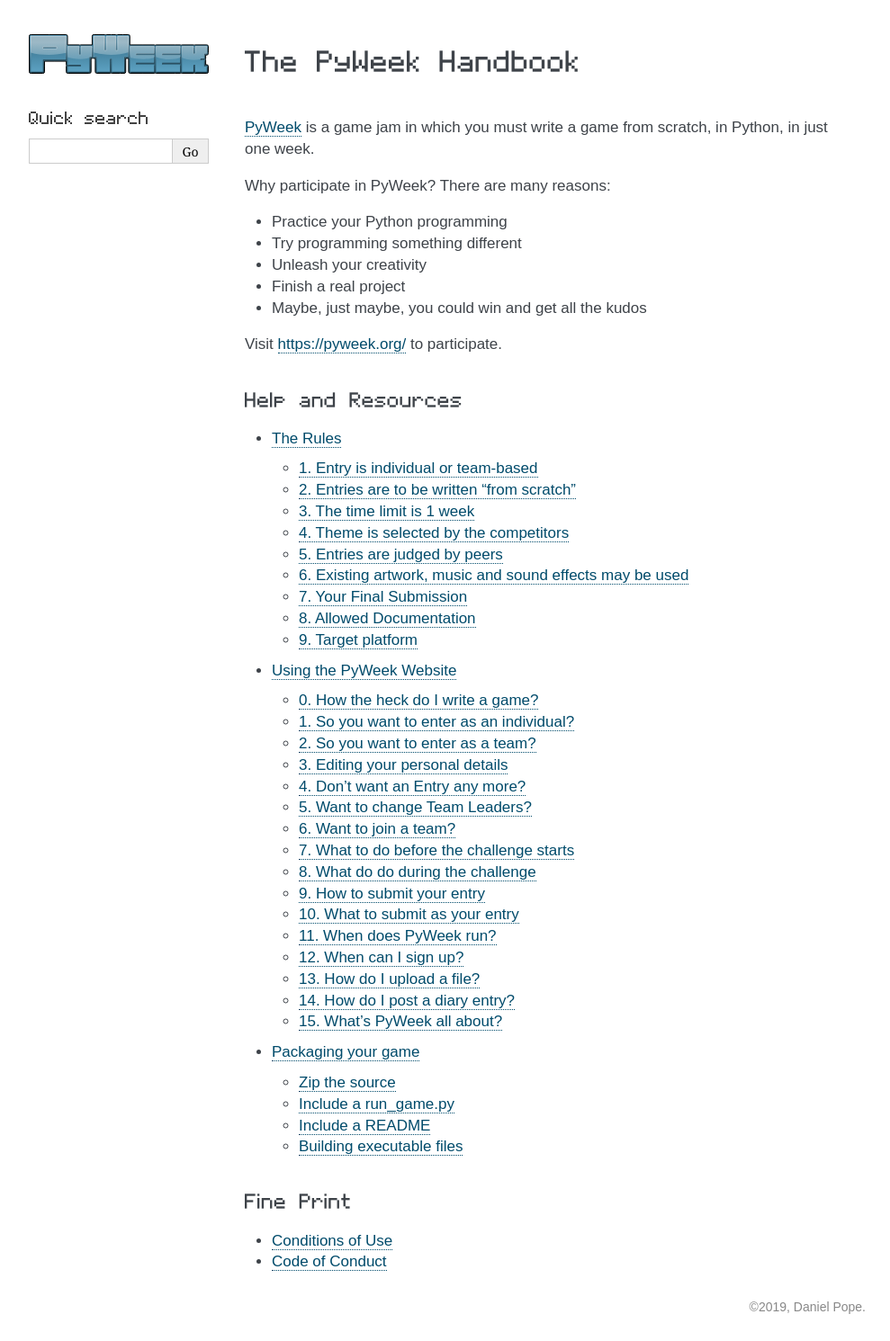
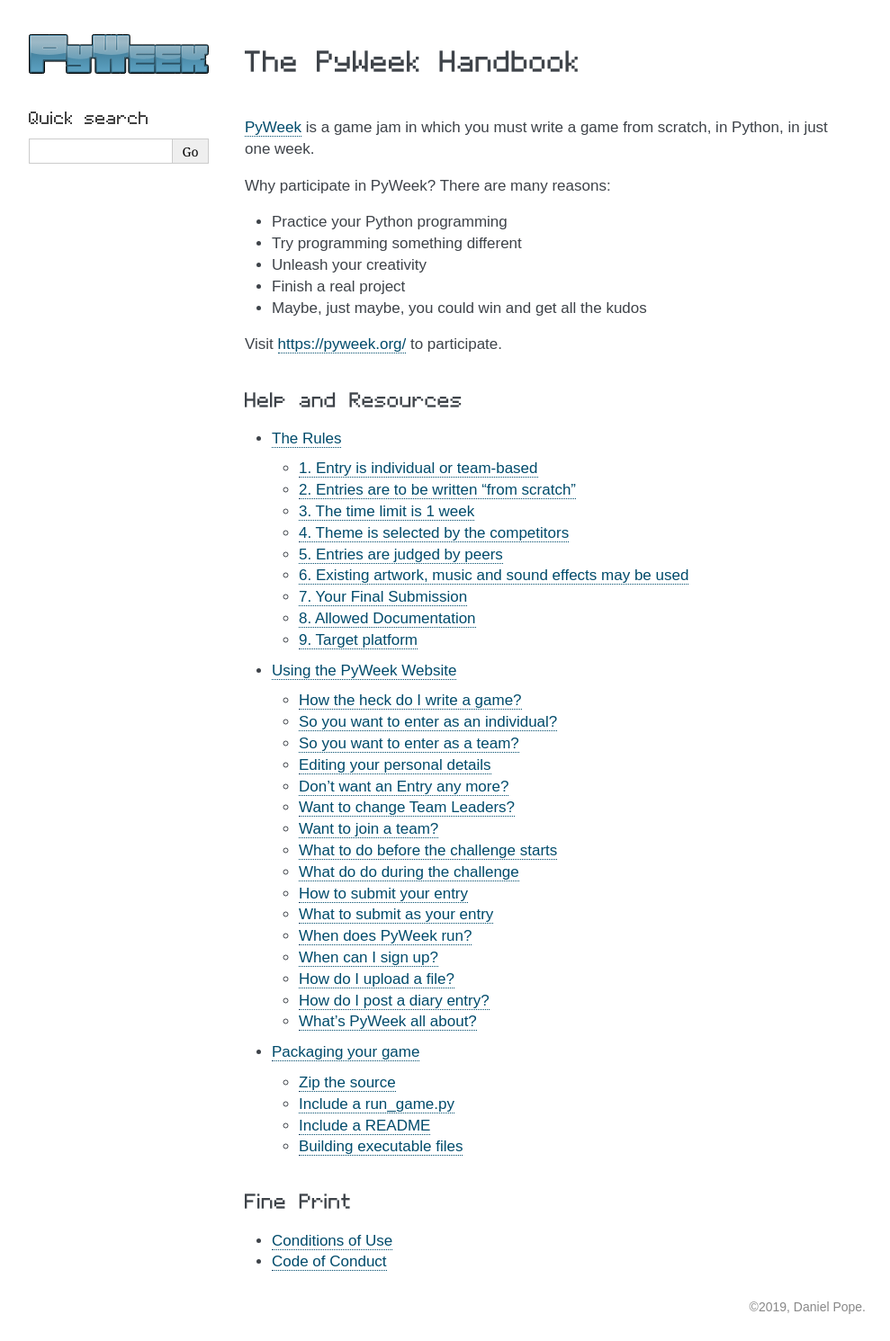
Before and after one commit to pyweekorg/docs, a Sphinx documentation site: the page built from docs/index.rst, in a window 1280 px wide. Shown: the whole page at 90% size, without its empty margins (148-1137 px from the left). Built offline with Sphinx 7.4.7, drawn with Linux system fonts in a browser that asks for light colours.

Commit message:
Remove heading numbers from help

```diff
--- a/docs/help.rst
+++ b/docs/help.rst
@@ -5,8 +5,8 @@
 :date: 2019-02-16
 
 
-0. How the heck do I write a game?
-----------------------------------
+How the heck do I write a game?
+-------------------------------
 
 There's some great tutorials out there and Al Sewigart, the author of the
 free book *Invent Your Own Computer Games with Python* has compiled a `list
@@ -14,8 +14,8 @@
 
 __ http://inventwithpython.com/blog/2010/09/01/the-top-10-pygame-tutorials/
 
-1. So you want to enter as an individual?
------------------------------------------
+So you want to enter as an individual?
+--------------------------------------
 
 You should log into the PyWeek site and go to the latest challenge in the
 sidebar. Then in the the sidebar you should see "Register Entry".
@@ -28,8 +28,8 @@
 (the latter only once the challenge has started).
 
 
-2. So you want to enter as a team?
-----------------------------------
+So you want to enter as a team?
+-------------------------------
 
 This step should be performed by the team leader.
 
@@ -48,8 +48,8 @@
 name or membership listing).
 
 
-3. Editing your personal details
---------------------------------
+Editing your personal details
+-----------------------------
 
 Once you've logged in use the "Edit Profile" link in the menu
 to configure how your profile is displayed on the PyWeek site.
@@ -64,26 +64,26 @@
 password.
 
 
-4. Don't want an Entry any more?
---------------------------------
+Don't want an Entry any more?
+-----------------------------
 
 Just ask Daniel to remove it. Mail him at daniel@pyweek.org
 
 
-5. Want to change Team Leaders?
--------------------------------
+Want to change Team Leaders?
+----------------------------
 
 Just ask Daniel to change it. Mail him at daniel@pyweek.org
 
 
-6. Want to join a team?
------------------------
+Want to join a team?
+--------------------
 
 Ask the team leader of that team to add you.
 
 
-7. What to do before the challenge starts
------------------------------------------
+What to do before the challenge starts
+--------------------------------------
 
 1. Make sure you have working versions of the libraries you're going to use.
 2. Make sure you can build packages to submit as your final submission (if
@@ -94,8 +94,8 @@
    for you.
 
 
-8. What do do during the challenge
-----------------------------------
+What do do during the challenge
+-------------------------------
 
 1. Plan on spending at least several hours packaging and testing your
    packaging.
@@ -107,8 +107,8 @@
 5. Hang around in the IRC channel, irc.freenode.net channel #pyweek
 
 
-9. How to submit your entry
----------------------------
+How to submit your entry
+------------------------
 
 Visit your entry's page any time during the challenge and up to 24 hours
 after the finish to upload your file(s). You may upload as many files
@@ -119,8 +119,8 @@
 the challenge finishes there will be no leniency for failure to upload.
 
 
-10. What to submit as your entry
---------------------------------
+What to submit as your entry
+----------------------------
 
 Consider the advice at http://www.pygame.org/wiki/distributing
 
@@ -154,15 +154,15 @@
 __ http://media.pyweek.org/static/pyweek-upload.py
 
 
-11. When does PyWeek run?
--------------------------
+When does PyWeek run?
+---------------------
 
 PyWeek runs every 6 months in Spring/Autumn. This usually works out to be
 around the first week of April and September.
 
 
-12. When can I sign up?
------------------------
+When can I sign up?
+-------------------
 
 Registration for PyWeek opens 45 days before the challenge start date
 and remains open until the very end of the week-long challenge.
@@ -170,8 +170,8 @@
 Yes, you can sign up during the week.
 
 
-13. How do I upload a file?
----------------------------
+How do I upload a file?
+-----------------------
 
 You may upload a file any time during the running of the challenge (ie. after the
 start date).
@@ -190,8 +190,8 @@
 about submitting your entry to the site.
 
 
-14. How do I post a diary entry?
---------------------------------
+How do I post a diary entry?
+----------------------------
 
 To post an entry:
 
@@ -203,8 +203,8 @@
 Your entry will automatically be listed on the front page of the site.
 
 
-15. What's PyWeek all about?
-----------------------------
+What's PyWeek all about?
+------------------------
 
 Richard__ speaks:
 
```
